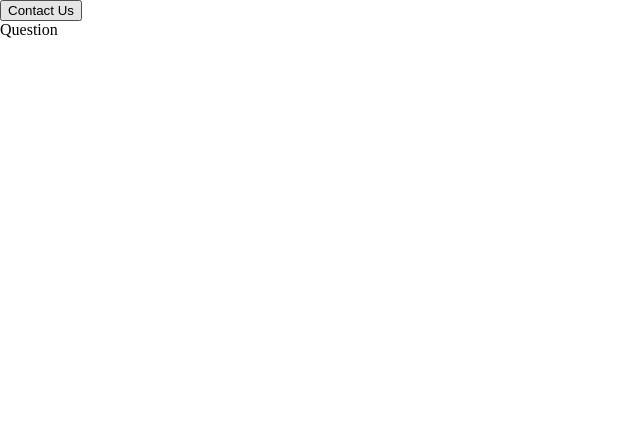
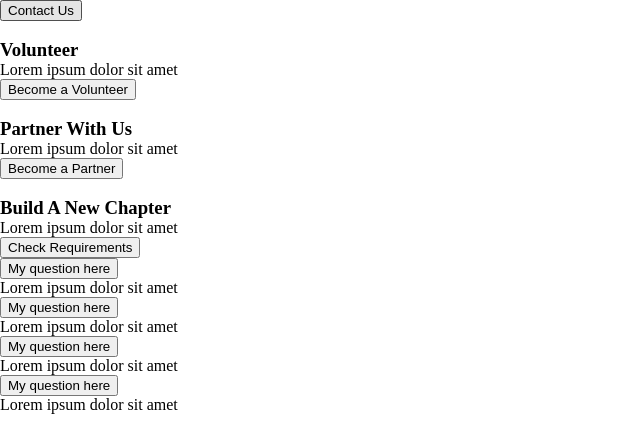
Before and after one commit to OQPH-Web-Projects/OQPH-Main-Website, a React (Create React App) app: page / in a window 1280 px wide. Shown: the top 448 px of the page, without its empty margins (0-640 px from the left). Built offline with nearby package versions, Linux system fonts and the light colour scheme.

Commit message:
feat: add partnership & question components

```diff
--- a/src/components/App/App.js
+++ b/src/components/App/App.js
@@ -3,13 +3,18 @@ import './App.css';
 import Button from '../Button/Button';
 import Question from '../Question/Question';
 import Testimonial from '../Testimonial/Testimonial';
+import Partnership from '../Partnership/Partnership';
+import questions from '../Question/questions.json'
 
 function App() {
   return (
     <div>
       <Button text="Contact Us" />
-      <Question />
       <Testimonial />
+      <Partnership action={"Volunteer"} info={"Lorem ipsum dolor sit amet"} text={"Become a Volunteer"}/>
+      <Partnership action={"Partner With Us"} info={"Lorem ipsum dolor sit amet"} text={"Become a Partner"}/>
+      <Partnership action={"Build A New Chapter"} info={"Lorem ipsum dolor sit amet"} text={"Check Requirements"}/>
+      <Question questions={questions}/>
     </div>
   );
 };
--- /dev/null
+++ b/src/components/Partnership/Partnership.js
@@ -0,0 +1,14 @@
+import React from "react";
+
+function Partnership({action, info, text, style}){
+    return(
+        <div>
+            <img/>
+            <h3>{action}</h3>
+            <p>{info}</p>
+            <button className={style}>{text}</button>
+        </div>
+    )
+}
+
+export default Partnership;
--- a/src/components/Question/Question.js
+++ b/src/components/Question/Question.js
@@ -1,9 +1,33 @@
 import React from 'react';
 
-function Question() {
+//Template for individual accordion in FAQs
+function AccordionItem({ question, answer}){
+  return(
+    <div>
+      <button>
+      <p>{question}</p>
+      </button>
+
+     <div>
+      <p>{answer}</p>
+     </div>
+   </div>
+  )
+}
+
+//Returns a collection of accordions in FAQs
+function Question({questions}){
   return (
-    <div>Question</div>
-  );
-};
+    <div>
+      {questions.map((data, index) => (
+      <AccordionItem
+       key={index}
+       question={data.question}
+       answer={data.answer}
+      />
+     ))}
+    </div>
+   )
+}
 
 export default Question;
--- /dev/null
+++ b/src/components/Question/questions.json
@@ -0,0 +1,6 @@
+[
+    {"question": "My question here", "answer": "Lorem ipsum dolor sit amet"},
+    {"question": "My question here", "answer": "Lorem ipsum dolor sit amet"},
+    {"question": "My question here", "answer": "Lorem ipsum dolor sit amet"},
+    {"question": "My question here", "answer": "Lorem ipsum dolor sit amet"}
+]
```
